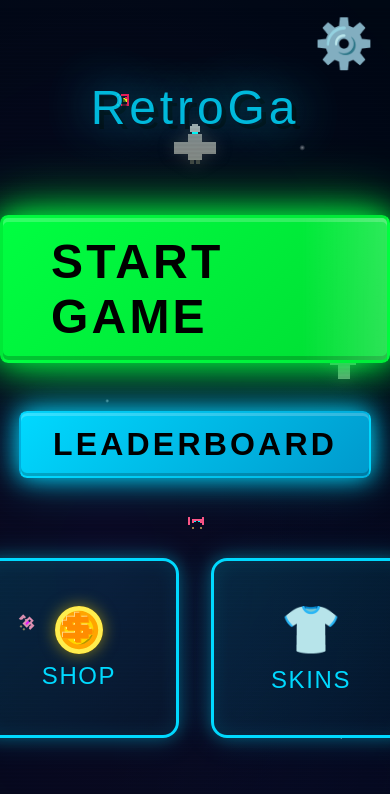
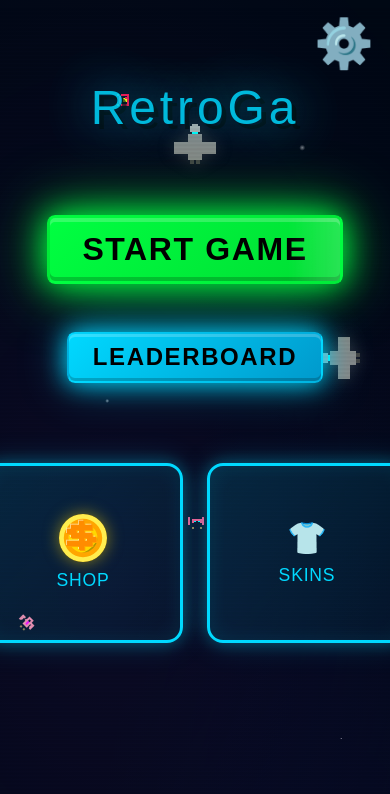
Before and after one commit to Gable0/team-Ctrl-Alt-Elite-testproject, a website built with Vite: page homepage.html in a window 390 px wide. Built offline with nearby package versions, Linux system fonts and the light colour scheme; a web font is replaced by a local one.

Commit message:
update: changing homepage buttons to adjust to smaller screens

```diff
--- a/styles.css
+++ b/styles.css
@@ -1311,6 +1311,65 @@ section h1 {
 
   .status-text {
     font-size: 1rem;
+  }
+}
+
+/* Responsive styles for homepage buttons on smaller screens */
+@media (max-width: 1440px) {
+  .start-btn {
+    font-size: 2.5rem;
+    padding: 0.9rem 2.5rem;
+    letter-spacing: 0.15rem;
+  }
+
+  .go-to-leaderboard {
+    font-size: 1.75rem;
+    padding: 0.7rem 1.75rem;
+    letter-spacing: 0.15rem;
+  }
+
+  .option-btn {
+    padding: 1.5rem 2.5rem;
+  }
+
+  .option-icon {
+    font-size: 2.5rem;
+  }
+
+  .option-text {
+    font-size: 1.3rem;
+    letter-spacing: 0.08rem;
+  }
+}
+
+@media (max-width: 1024px) {
+  .start-btn {
+    font-size: 2rem;
+    padding: 0.8rem 2rem;
+    letter-spacing: 0.1rem;
+  }
+
+  .go-to-leaderboard {
+    font-size: 1.5rem;
+    padding: 0.6rem 1.5rem;
+    letter-spacing: 0.1rem;
+  }
+
+  .options-container {
+    gap: 1.5rem;
+  }
+
+  .option-btn {
+    padding: 1.2rem 2rem;
+  }
+
+  .option-icon {
+    font-size: 2rem;
+  }
+
+  .option-text {
+    font-size: 1.1rem;
+    letter-spacing: 0.05rem;
   }
 }
 
```
